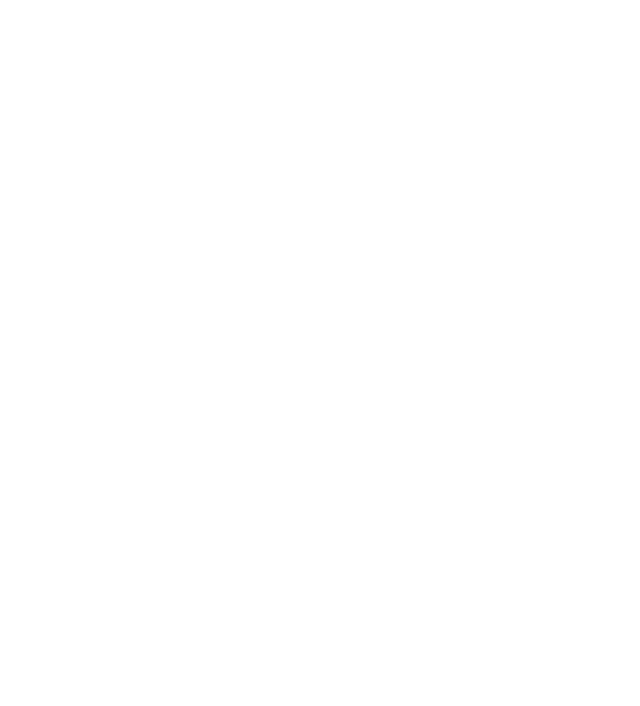
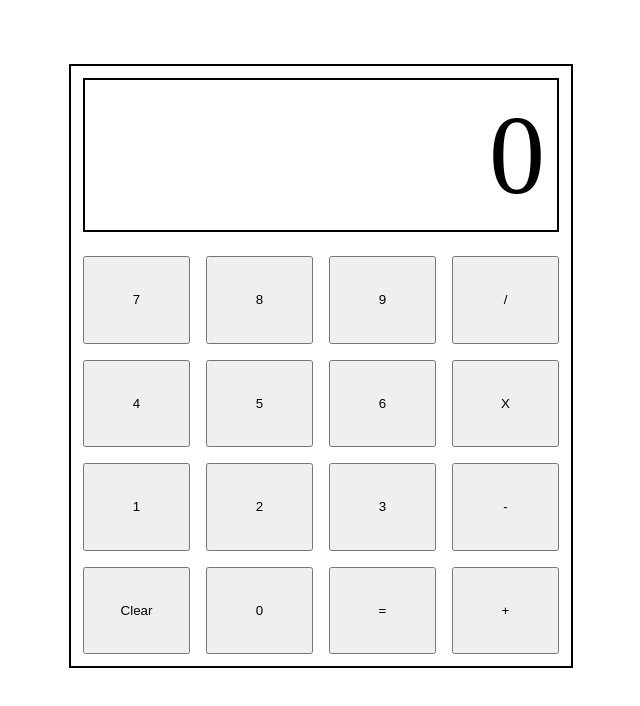
Before and after one commit to tk821/calculator, a plain HTML site: page index.html in a window 1280 px wide. Shown: the whole page, without its empty margins (319-959 px from the left). Drawn offline with Linux system fonts and the light colour scheme.

Commit message:
added base html and css
added default/starter html and css to web page

```diff
--- a/index.html
+++ b/index.html
@@ -7,6 +7,41 @@
     <link href="style.css" rel="stylesheet">
 </head>
 <body>
+    <div class='calculator'>
+        <div class="display">
+            <div class="text">0</div>
+        </div>
 
+
+        <div class="input">
+            <div class="col">
+                <button class="row">7</button>
+                <button class="row">4</button>
+                <button class="row">1</button>
+                <button class="row">Clear</button>
+            </div>
+
+            <div class="col">
+                <button class="row">8</button>
+                <button class="row">5</button>
+                <button class="row">2</button>
+                <button class="row">0</button>
+            </div>
+
+            <div class="col">
+                <button class="row">9</button>
+                <button class="row">6</button>
+                <button class="row">3</button>
+                <button class="row">=</button>
+            </div>
+
+            <div class="col">
+                <button class="row">/</button>
+                <button class="row">X</button>
+                <button class="row">-</button>
+                <button class="row">+</button>
+            </div>
+        </div>
+    </div>
 </body>
 </html>
--- a/style.css
+++ b/style.css
@@ -0,0 +1,42 @@
+.calculator {
+    width: 500px;
+    height: 600px;
+    margin: 64px auto;
+    border: 2px solid black;
+    display: flex;
+    flex-direction: column;
+}
+
+.display {
+    border: 2px solid black;
+    text-align: end;
+    height: 150px;
+    margin: 12px;
+    display: flex;
+    align-items: center;
+    justify-content: end;
+}
+
+.display .text {
+    font-size: 112px;
+    text-align: end;
+    padding: 12px;
+}
+
+.input {
+    padding: 12px;
+    display: flex;
+    height: 100%;
+    gap: 16px;
+}
+
+.col {
+    display: flex;
+    flex-direction: column;
+    flex: 1;
+    gap: 16px;
+}
+
+.row {
+    flex: 1;
+}
```
